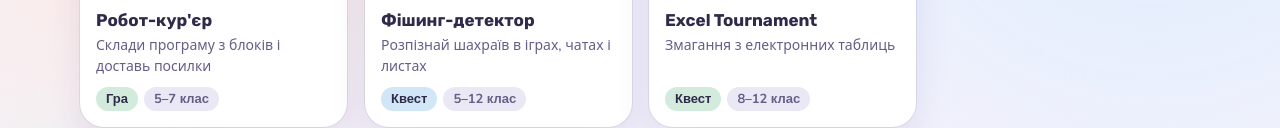
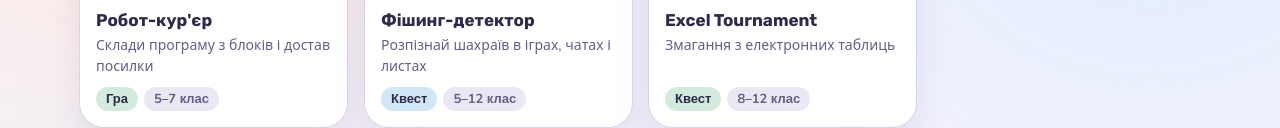
Before and after one commit to whyuxavier/it-maysternia, a plain HTML site: page index.html in a window 1280 px wide. Shown: the part 1029-1157 px from the top of the page. Drawn offline with nearby package versions, Linux system fonts and the light colour scheme.

Commit message:
Fix typo in 'Робот-кур'єр' game description
Updated the description of the 'Робот-кур'єр' game to correct a typo in the delivery description.

```diff
--- a/index.html
+++ b/index.html
@@ -751,7 +751,7 @@ const APPS = [
   {t:'first',g:[1,12], title:'Пікселька',                    desc:'Малюй піксельні картинки',                        type:'Редактор',    art:'pixel',     bg:'--lilac',  repo:'pixelka', url:GH+'it-maysternia/apps/pixelka/'},
 
   /* — Алгоритми і програмування: від блоків до коду, курси перед квестами, гра наприкінці — */
-  {t:'algo',g:[5,7],   title:'Робот-кур\'єр',                desc:'Склади програму з блоків і доставь посилки',     type:'Гра',         art:'robot',     bg:'--mint',   repo:'robot-courier', url:GH+'it-maysternia/apps/robot-courier/'},
+  {t:'algo',g:[5,7],   title:'Робот-кур\'єр',                desc:'Склади програму з блоків і достав посилки',     type:'Гра',         art:'robot',     bg:'--mint',   repo:'robot-courier', url:GH+'it-maysternia/apps/robot-courier/'},
   {t:'algo',g:[5,7],   title:'Блок-схеми',                   desc:'Будуй алгоритми з блоків',                       type:'Редактор',    art:'flowchart', bg:'--lilac',  repo:'flowchart', url:GH+'it-maysternia/apps/flowchart/'},
   {t:'algo',g:[8,8],   title:'Python з нуля · 8 клас',       desc:'Курс Python для 8 класу',                      type:'Курс',        art:'pybook',    bg:'--mint',   repo:'learn-python'},
   {t:'algo',g:[8,8],   title:'Квест: Python, 8 клас',        desc:'Перші кроки в Python',                           type:'Квест',       art:'snake',     bg:'--mint',   repo:'python-quest-8', url:GH+'it-maysternia/apps/python-quest-8/'},
```
